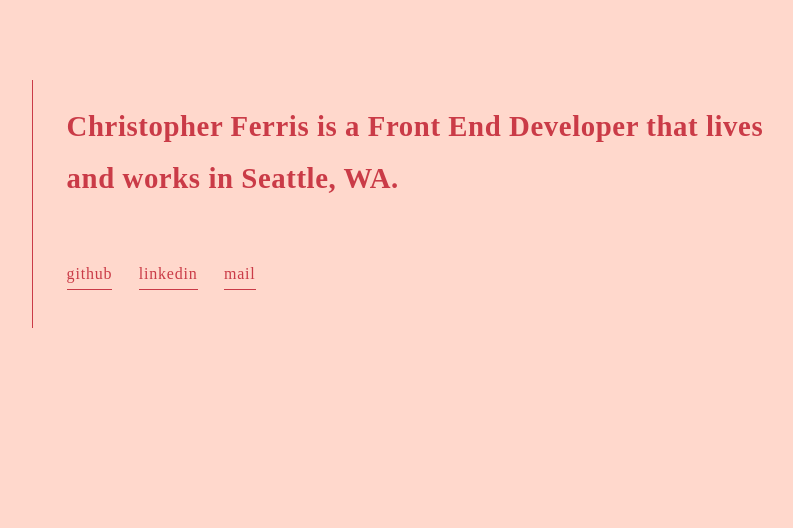
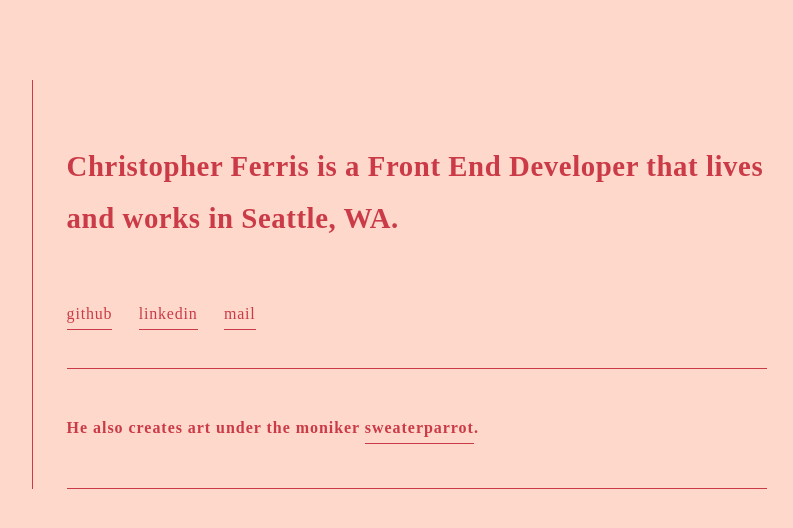
Before and after one commit to chrisdfe/chrisdfe.github.io, a website: page index.html in a window 1280 px wide. Shown: the whole page, without its empty margins (16-809 px from the left). Drawn offline with nearby package versions, Linux system fonts and the light colour scheme; a web font is replaced by a local one.

Commit message:
Updated links

```diff
--- a/assets/styles.css
+++ b/assets/styles.css
@@ -1,7 +1,14 @@
+:root {
+  --content-padding-large: 5rem;
+  --content-padding: 1.8rem;
+  --background-color: #ffd8cc;
+  --primary-color: #ca3b47;
+}
+
 body {
   position: relative;
-  background-color: #ffd8cc;
-  color: #ca3b47;
+  background-color: var(--background-color);
+  color: var(--primary-color);
   font-family: "PT Mono";
 }
 
@@ -16,7 +23,13 @@ h3 {
 h1 {
   font-size: 1.8rem;
   letter-spacing: 0.02em;
-  margin: -0.5rem 0 3.8rem;
+  padding: 3.8rem 0;
+  margin: 0;
+}
+
+h2 {
+  font-size: 1rem;
+  letter-spacing: 0.06em;
 }
 
 h3 {
@@ -26,7 +39,7 @@ h3 {
 
 a {
   position: relative;
-  color: #ca3b47;
+  color: var(--primary-color);
   text-decoration: none;
   padding-bottom: 0.35rem;
 }
@@ -38,7 +51,7 @@ a:after {
   right: 0;
   bottom: -2px;
   transition: all 0.2s;
-  border-bottom: 1px solid #ca3b47;
+  border-bottom: 1px solid var(--primary-color);
 }
 
 a:hover:after {
@@ -49,9 +62,13 @@ a:hover:after {
 .content {
   position: relative;
   padding: 0 2.1rem;
-  margin: 5rem 3rem 0;
+  margin: 5rem 3rem;
   max-width: 700px;
-  border-left: 1px solid #ca3b47;
+  border-left: 1px solid var(--primary-color);
+}
+
+.content-inner {
+  /* padding: var(--content-padding) 0; */
 }
 
 .social-links {
@@ -77,28 +94,27 @@ a:hover:after {
   margin-right: 0;
 }
 
-.section-chrisdfe,
-.section-sweater-parrot,
-.section-featured-projects {
+.section-chrisdfe {
+  padding-bottom: 1.8rem;
+}
+
+.section-sweaterparrot {
   padding: 1.8rem 0;
 }
 
 .section-chrisdfe {
-  /*border-bottom: 1px solid #ca3b47;*/
+  border-bottom: 1px solid var(--primary-color);
 }
 
-/*
-.section-sweater-parrot {
-  border-top: 1px solid #ca3b47;
-  border-bottom: 1px solid #ca3b47;
+.section-sweaterparrot {
+  /* border-top: 1px solid var(--primary-color); */
+  border-bottom: 1px solid var(--primary-color);
 }
 
-.section-sweater-parrot p {
+.section-sweaterparrot p {
   margin: 0;
 }
-*/
-.section-featured-projects {
-}
+
 
 .section-featured-projects h3 {
   margin-bottom: 2rem;
@@ -110,7 +126,7 @@ a:hover:after {
 
 .featured-project {
   padding: 1rem 0;
-  border-bottom: 1px solid #ca3b47;
+  border-bottom: 1px solid var(--primary-color);
 }
 
 .featured-project h3 {
@@ -124,6 +140,7 @@ a:hover:after {
 @media screen and (max-width: 800px) {
   h1 {
     font-size: 1.3rem;
+    padding-top: 0;
     margin-bottom: 3rem;
   }
 
--- a/index.html
+++ b/index.html
@@ -19,6 +19,7 @@
   </head>
   <body>
     <div class="content">
+      <div class="content-inner">
         <section class="section-chrisdfe">
           <h1>
             Christopher Ferris is a Front End Developer that lives and works in
@@ -59,6 +60,13 @@
 
           </ul>
         </section>
+
+        <section class="section-sweaterparrot">
+          <h3>
+            He also creates art under the moniker <a href="http://sweaterparrot.com/">sweaterparrot</a>.
+          </h3>
+        </section>
+      </div>
     </div>
   </body>
 
@@ -71,7 +79,6 @@
         "href",
         "mailto:" + ["christopher", "d", "ferris@gmail", "com"].join(".")
       );
-      console.log("element.attributes.href", element.attributes.href);
     });
   </script>
 </html>
--- a/src/assets/styles.css
+++ b/src/assets/styles.css
@@ -1,7 +1,14 @@
+:root {
+  --content-padding-large: 5rem;
+  --content-padding: 1.8rem;
+  --background-color: #ffd8cc;
+  --primary-color: #ca3b47;
+}
+
 body {
   position: relative;
-  background-color: #ffd8cc;
-  color: #ca3b47;
+  background-color: var(--background-color);
+  color: var(--primary-color);
   font-family: "PT Mono";
 }
 
@@ -16,7 +23,13 @@ h3 {
 h1 {
   font-size: 1.8rem;
   letter-spacing: 0.02em;
-  margin: -0.5rem 0 3.8rem;
+  padding: 3.8rem 0;
+  margin: 0;
+}
+
+h2 {
+  font-size: 1rem;
+  letter-spacing: 0.06em;
 }
 
 h3 {
@@ -26,7 +39,7 @@ h3 {
 
 a {
   position: relative;
-  color: #ca3b47;
+  color: var(--primary-color);
   text-decoration: none;
   padding-bottom: 0.35rem;
 }
@@ -38,7 +51,7 @@ a:after {
   right: 0;
   bottom: -2px;
   transition: all 0.2s;
-  border-bottom: 1px solid #ca3b47;
+  border-bottom: 1px solid var(--primary-color);
 }
 
 a:hover:after {
@@ -49,9 +62,13 @@ a:hover:after {
 .content {
   position: relative;
   padding: 0 2.1rem;
-  margin: 5rem 3rem 0;
+  margin: 5rem 3rem;
   max-width: 700px;
-  border-left: 1px solid #ca3b47;
+  border-left: 1px solid var(--primary-color);
+}
+
+.content-inner {
+  /* padding: var(--content-padding) 0; */
 }
 
 .social-links {
@@ -77,28 +94,27 @@ a:hover:after {
   margin-right: 0;
 }
 
-.section-chrisdfe,
-.section-sweater-parrot,
-.section-featured-projects {
+.section-chrisdfe {
+  padding-bottom: 1.8rem;
+}
+
+.section-sweaterparrot {
   padding: 1.8rem 0;
 }
 
 .section-chrisdfe {
-  /*border-bottom: 1px solid #ca3b47;*/
+  border-bottom: 1px solid var(--primary-color);
 }
 
-/*
-.section-sweater-parrot {
-  border-top: 1px solid #ca3b47;
-  border-bottom: 1px solid #ca3b47;
+.section-sweaterparrot {
+  /* border-top: 1px solid var(--primary-color); */
+  border-bottom: 1px solid var(--primary-color);
 }
 
-.section-sweater-parrot p {
+.section-sweaterparrot p {
   margin: 0;
 }
-*/
-.section-featured-projects {
-}
+
 
 .section-featured-projects h3 {
   margin-bottom: 2rem;
@@ -110,7 +126,7 @@ a:hover:after {
 
 .featured-project {
   padding: 1rem 0;
-  border-bottom: 1px solid #ca3b47;
+  border-bottom: 1px solid var(--primary-color);
 }
 
 .featured-project h3 {
@@ -124,6 +140,7 @@ a:hover:after {
 @media screen and (max-width: 800px) {
   h1 {
     font-size: 1.3rem;
+    padding-top: 0;
     margin-bottom: 3rem;
   }
 
```
Also changed, not shown: src/index.html (+8 -1 lines). Lines whose indentation alone changed are shown as unchanged.
